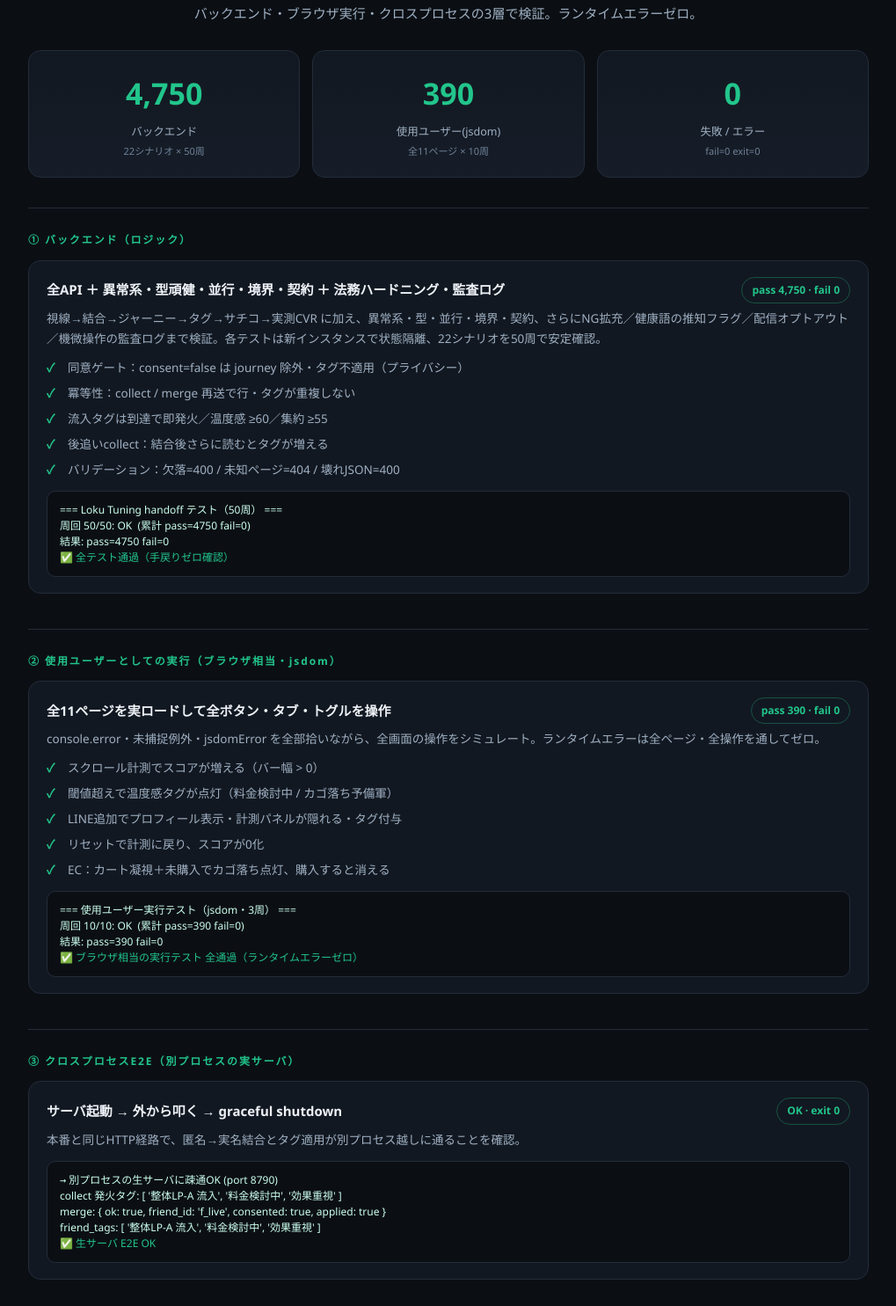
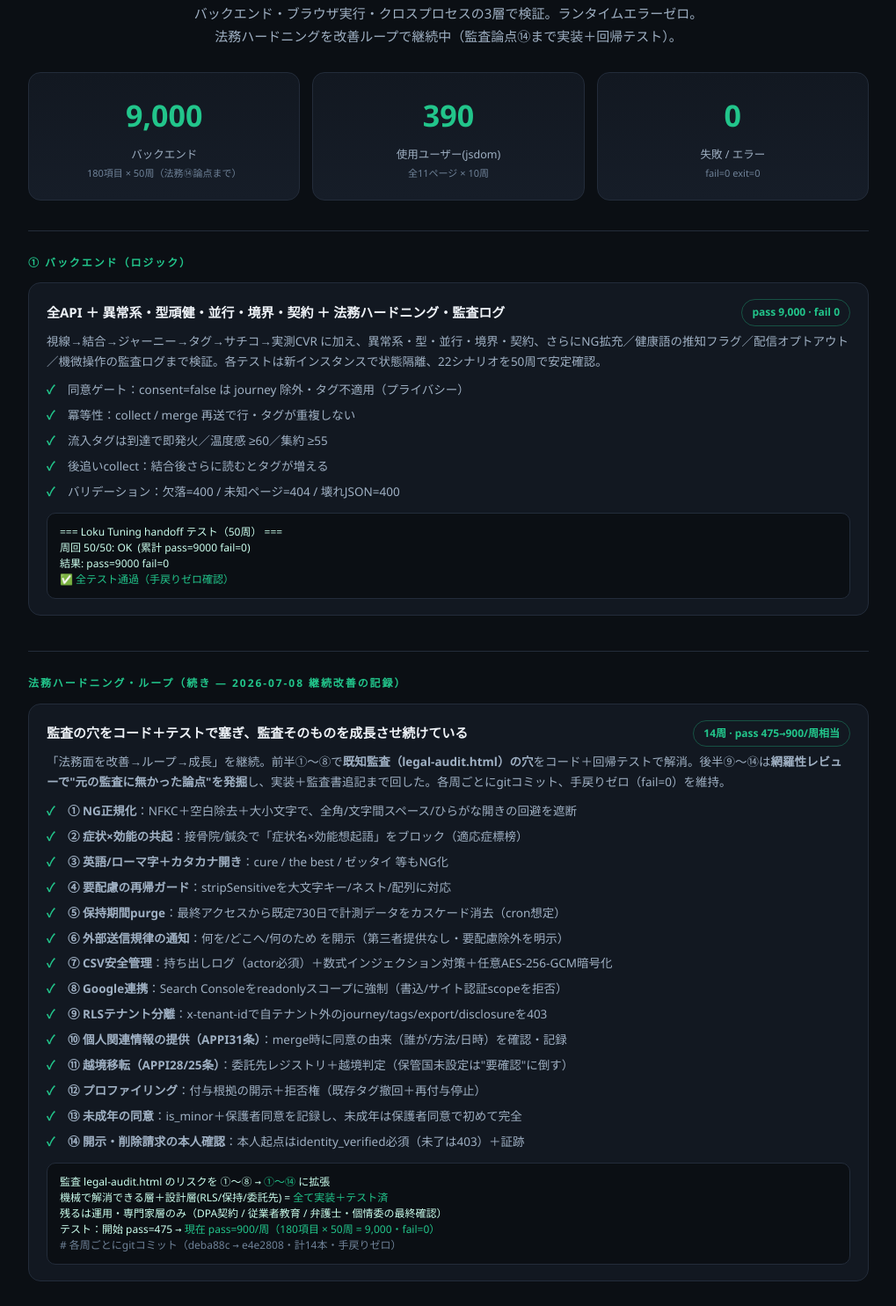
Before and after one commit to wk0825923-ai/loku-tuning-plugin, a plain HTML site: page test-report.html in a window 1280 px wide. Shown: the part 195-1680 px from the top of the page at 88% size, without its empty margins (130-1149 px from the left). Drawn offline with Linux system fonts and the light colour scheme.

Commit message:
レポート更新: test-report.htmlに法務ハードニング・ループ(①〜⑭)の続きを追記・50周実測pass=9000に更新・日付2026-07-08

```diff
--- a/test-report.html
+++ b/test-report.html
@@ -56,11 +56,11 @@
 <body>
 <div class="wrap">
   <header>
-    <div class="allgreen"><span class="d"></span>ALL GREEN — 2026-07-07</div>
+    <div class="allgreen"><span class="d"></span>ALL GREEN — 2026-07-08</div>
     <h1>Loku Tuning テスト結果</h1>
-    <p class="lead">バックエンド・ブラウザ実行・クロスプロセスの3層で検証。ランタイムエラーゼロ。</p>
+    <p class="lead">バックエンド・ブラウザ実行・クロスプロセスの3層で検証。ランタイムエラーゼロ。<br>法務ハードニングを改善ループで継続中（監査論点⑭まで実装＋回帰テスト）。</p>
     <div class="totals">
-      <div class="tot"><div class="big num">4,750</div><div class="lb">バックエンド</div><div class="sub">22シナリオ × 50周</div></div>
+      <div class="tot"><div class="big num">9,000</div><div class="lb">バックエンド</div><div class="sub">180項目 × 50周（法務⑭論点まで）</div></div>
       <div class="tot"><div class="big num">390</div><div class="lb">使用ユーザー(jsdom)</div><div class="sub">全11ページ × 10周</div></div>
       <div class="tot"><div class="big num">0</div><div class="lb">失敗 / エラー</div><div class="sub">fail=0 exit=0</div></div>
     </div>
@@ -69,7 +69,7 @@
   <section>
     <div class="kicker">① バックエンド（ロジック）</div>
     <div class="card">
-      <div class="h"><span class="t">全API ＋ 異常系・型頑健・並行・境界・契約 ＋ 法務ハードニング・監査ログ</span><span class="badge">pass 4,750 · fail 0</span></div>
+      <div class="h"><span class="t">全API ＋ 異常系・型頑健・並行・境界・契約 ＋ 法務ハードニング・監査ログ</span><span class="badge">pass 9,000 · fail 0</span></div>
       <p>視線→結合→ジャーニー→タグ→サチコ→実測CVR に加え、異常系・型・並行・境界・契約、さらにNG拡充／健康語の推知フラグ／配信オプトアウト／機微操作の監査ログまで検証。各テストは新インスタンスで状態隔離、22シナリオを50周で安定確認。</p>
       <ul class="chk">
         <li>同意ゲート：consent=false は journey 除外・タグ不適用（プライバシー）</li>
@@ -79,9 +79,38 @@
         <li>バリデーション：欠落=400 / 未知ページ=404 / 壊れJSON=400</li>
       </ul>
       <pre>=== Loku Tuning handoff テスト（50周） ===
-周回 50/50: OK  (累計 pass=4750 fail=0)
-結果: pass=4750 fail=0
+周回 50/50: OK  (累計 pass=9000 fail=0)
+結果: pass=9000 fail=0
 <span class="g">✅ 全テスト通過（手戻りゼロ確認）</span></pre>
+    </div>
+  </section>
+
+  <section>
+    <div class="kicker">法務ハードニング・ループ（続き — 2026-07-08 継続改善の記録）</div>
+    <div class="card">
+      <div class="h"><span class="t">監査の穴をコード＋テストで塞ぎ、監査そのものを成長させ続けている</span><span class="badge">14周 · pass 475→900/周相当</span></div>
+      <p>「法務面を改善→ループ→成長」を継続。前半①〜⑧で<b>既知監査（legal-audit.html）の穴</b>をコード＋回帰テストで解消。後半⑨〜⑭は<b>網羅性レビューで"元の監査に無かった論点"を発掘</b>し、実装＋監査書追記まで回した。各周ごとにgitコミット、手戻りゼロ（fail=0）を維持。</p>
+      <ul class="chk">
+        <li><b>① NG正規化</b>：NFKC＋空白除去＋大小文字で、全角/文字間スペース/ひらがな開きの回避を遮断</li>
+        <li><b>② 症状×効能の共起</b>：接骨院/鍼灸で「症状名×効能想起語」をブロック（適応症標榜）</li>
+        <li><b>③ 英語/ローマ字＋カタカナ開き</b>：cure / the best / ゼッタイ 等もNG化</li>
+        <li><b>④ 要配慮の再帰ガード</b>：stripSensitiveを大文字キー/ネスト/配列に対応</li>
+        <li><b>⑤ 保持期間purge</b>：最終アクセスから既定730日で計測データをカスケード消去（cron想定）</li>
+        <li><b>⑥ 外部送信規律の通知</b>：何を/どこへ/何のため を開示（第三者提供なし・要配慮除外を明示）</li>
+        <li><b>⑦ CSV安全管理</b>：持ち出しログ（actor必須）＋数式インジェクション対策＋任意AES-256-GCM暗号化</li>
+        <li><b>⑧ Google連携</b>：Search Consoleをreadonlyスコープに強制（書込/サイト認証scopeを拒否）</li>
+        <li><b>⑨ RLSテナント分離</b>：x-tenant-idで自テナント外のjourney/tags/export/disclosureを403</li>
+        <li><b>⑩ 個人関連情報の提供（APPI31条）</b>：merge時に同意の由来（誰が/方法/日時）を確認・記録</li>
+        <li><b>⑪ 越境移転（APPI28/25条）</b>：委託先レジストリ＋越境判定（保管国未設定は"要確認"に倒す）</li>
+        <li><b>⑫ プロファイリング</b>：付与根拠の開示＋拒否権（既存タグ撤回＋再付与停止）</li>
+        <li><b>⑬ 未成年の同意</b>：is_minor＋保護者同意を記録し、未成年は保護者同意で初めて完全</li>
+        <li><b>⑭ 開示・削除請求の本人確認</b>：本人起点はidentity_verified必須（未了は403）＋証跡</li>
+      </ul>
+      <pre>監査 legal-audit.html のリスクを ①〜⑧ → <span class="g">①〜⑭</span> に拡張
+機械で解消できる層＋設計層(RLS/保持/委託先) = <span class="g">全て実装＋テスト済</span>
+残るは運用・専門家層のみ（DPA契約 / 従業者教育 / 弁護士・個情委の最終確認）
+テスト：開始 pass=475 → <span class="g">現在 pass=900/周（180項目 × 50周 = 9,000・fail=0）</span>
+<span class="m"># 各周ごとにgitコミット（deba88c → e4e2808・計14本・手戻りゼロ）</span></pre>
     </div>
   </section>
 
@@ -174,7 +203,7 @@ friend_tags: [ '整体LP-A 流入', '料金検討中', '効果重視' ]
     </div>
   </section>
 
-  <footer>Loku Tuning — テスト結果ダッシュボード ／ 内部資料・noindex ／ 2026-07-07</footer>
+  <footer>Loku Tuning — テスト結果ダッシュボード ／ 内部資料・noindex ／ 2026-07-08 更新（法務ループ⑭まで反映）</footer>
 </div>
 </body>
 </html>
```
